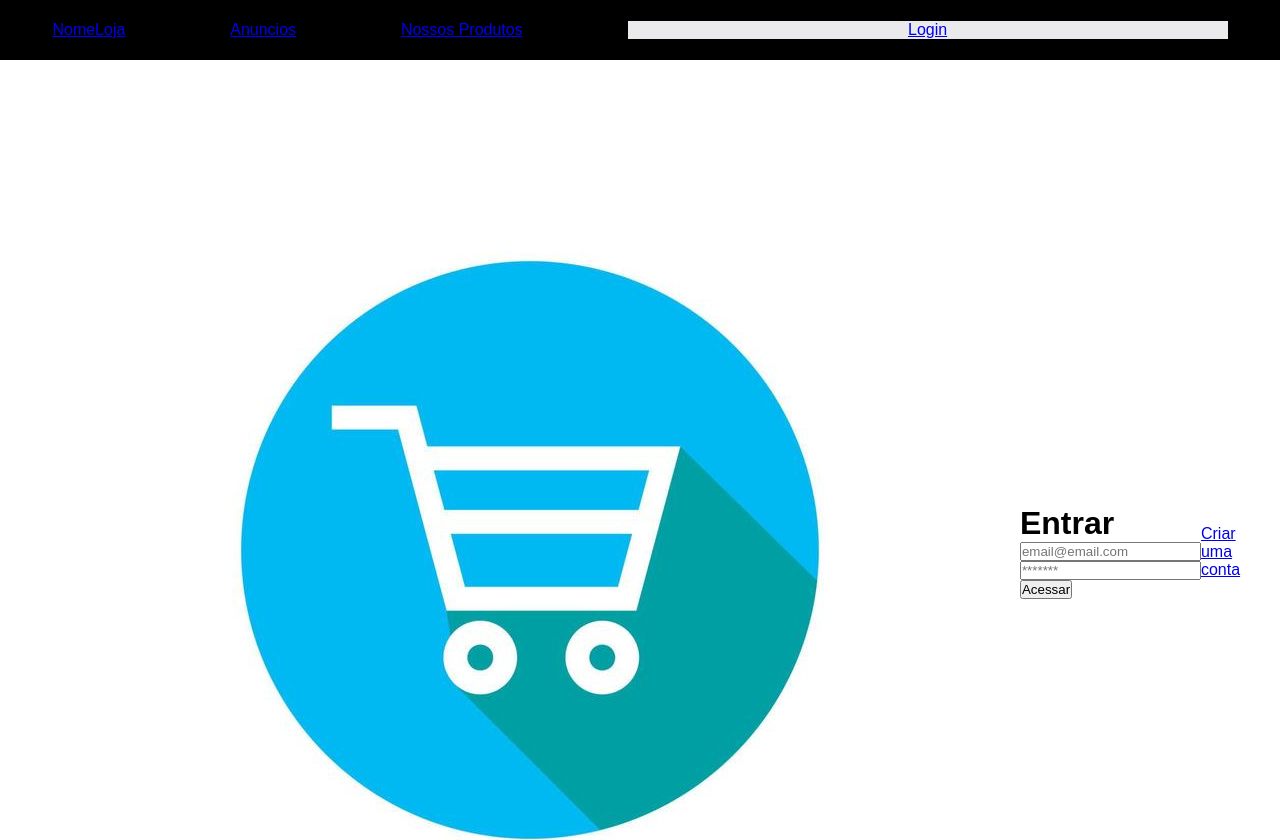
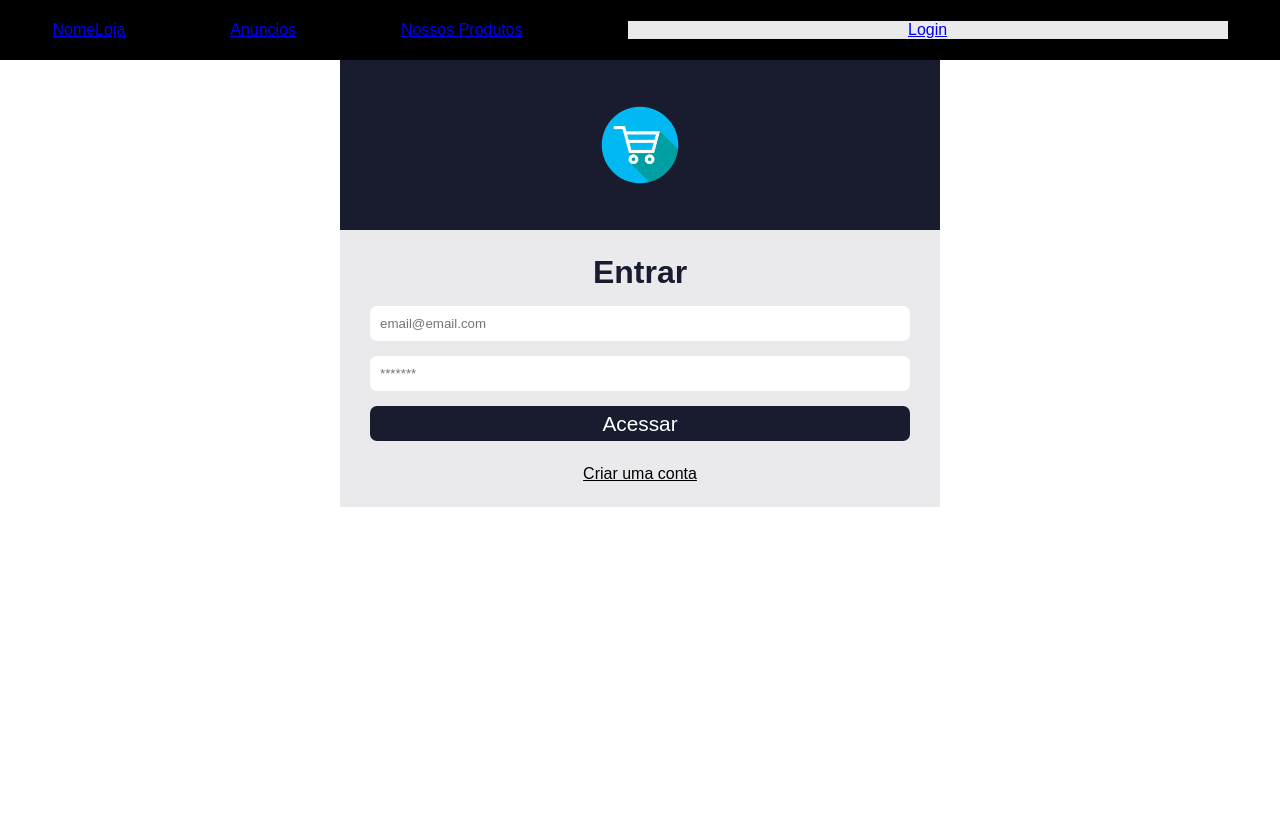
Before and after one commit to brunorcsantos/lojavirtual, a React (Create React App) app: page /login in a window 1280 px wide. Shown: the top 840 px of the page. After the commit the page ends 800 px from the top, so only its background shows below. Built offline with nearby package versions, Linux system fonts and the light colour scheme.

Commit message:
Tela de login

```diff
--- a/src/pages/Login/index.js
+++ b/src/pages/Login/index.js
@@ -1,7 +1,7 @@
 import { useState } from 'react';
 import { Link } from 'react-router-dom';
 import './login.css';
-import logo from '../../assets/carrinho.jpg';
+import logo from '../../assets/carrinho.png';
 
 function Login(){
     const [email, setEmail] = useState('')
@@ -9,12 +9,12 @@
     return(
         <div className='container-center'>
             <div className='login'>
-                <div className='logo-area'>
-                    <img src={logo} alt='Siatema Logo'/>
+                <div className='login-area'>
+                    <img src={logo} alt='Sistema Logo'/>
                 </div>
                 <form>
                     <h1>Entrar</h1>
-                    <input type='text' placeholder='email@email.com'/>
+                    <input type='text' placeholder='email@email.com' value={email} onChange={ (e) => setEmail(e.target.value) }/>
                     <input type='password' placeholder='*******'/>
                     <button type='submit'>Acessar</button>
                 </form>
--- a/src/pages/Login/login.css
+++ b/src/pages/Login/login.css
@@ -12,4 +12,55 @@
     display: flex;
     align-items: center;
     justify-content: center;
+    flex-direction: column;
 }
+
+.login-area{
+    display: flex;
+    justify-content: center;
+    background-color: #181C2E;
+    width: 100%;
+}
+
+.login-area img{
+    padding: 20px;
+    width: 170px;
+
+}
+
+form{
+    margin-top: 1.5em;
+    width: 90%;
+    display: flex;
+    flex-direction: column;
+}
+
+form h1{
+    text-align: center;
+    margin-bottom: 15px;
+    color: #181c2e;
+}
+
+.login input{
+    margin-bottom: 15px;
+    height: 35px;
+    border: 0;
+    border-radius: 7px;
+    padding: 10px;
+    background-color: #FFF;
+}
+
+form button{
+    height: 35px;
+    border: 0;
+    border-radius: 7px;
+    background-color: #181C2E;
+    color: #FFF;
+    font-size: 1.3em;
+}
+
+.login a{
+    margin: 1.5em;
+    color: #000;
+    cursor: pointer;
+}
```
Also changed, not shown: src/assets/carrinho.png (added), src/assets/carrinho.webp (deleted).
